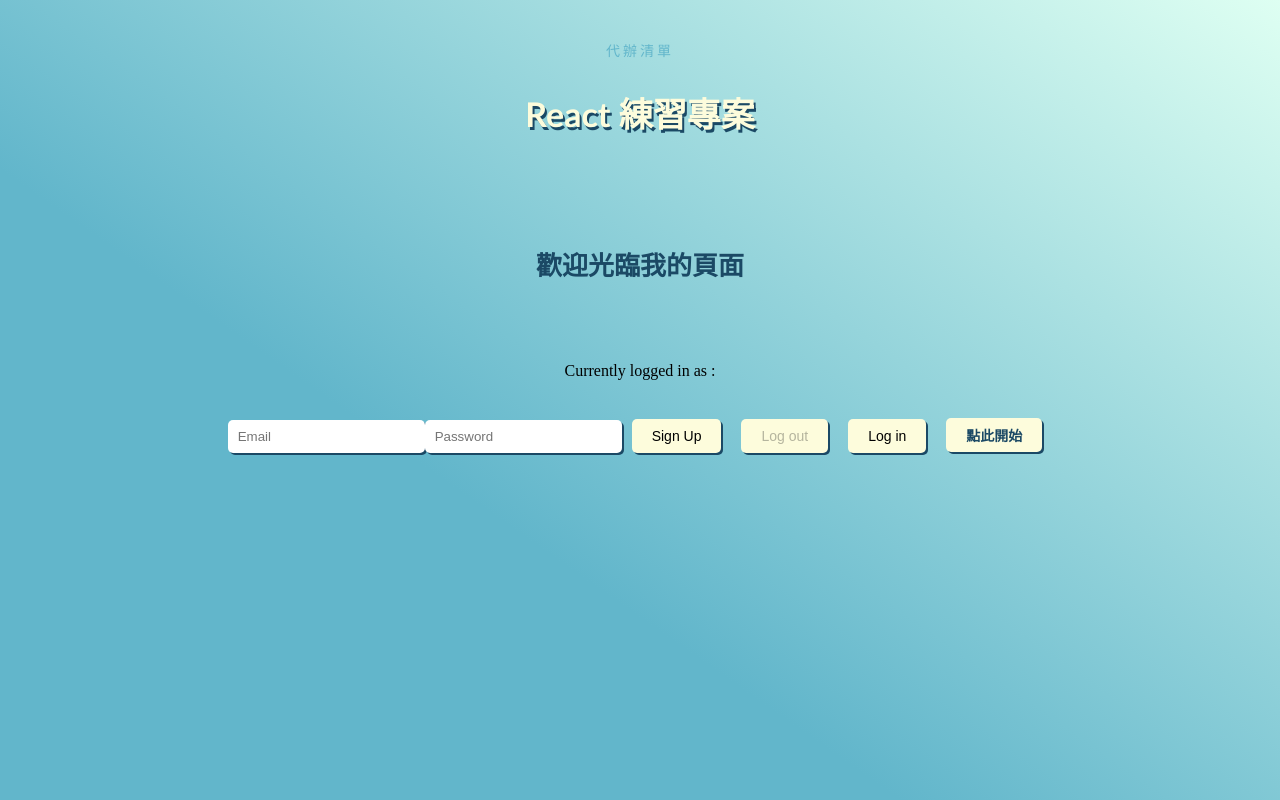
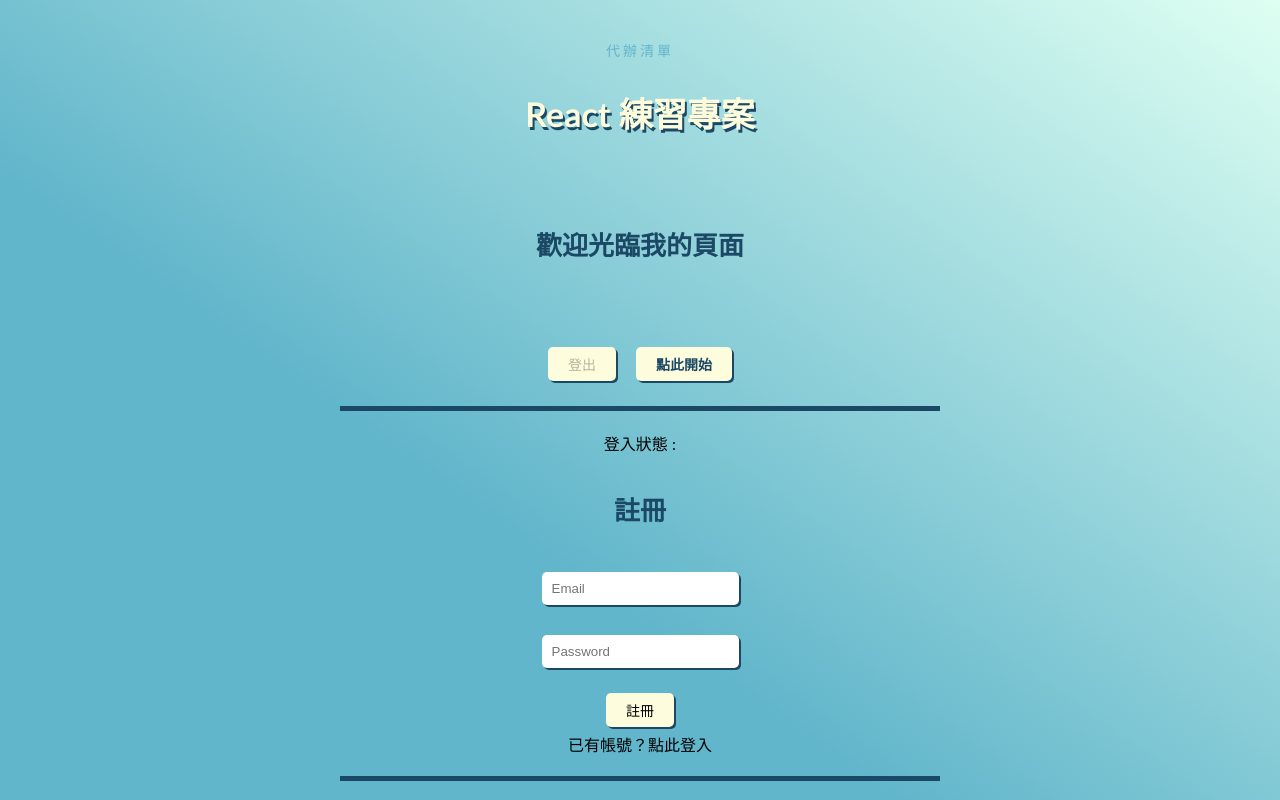
Before and after one commit to kristychaotw/To_Do_List, a React app: page / in a window 1280 px wide. Shown: the top 800 px of the page. Built offline with nearby package versions, Linux system fonts and the light colour scheme; no server answers.

Commit message:
[create]: login.js, logout.js , signup.js in components

```diff
--- a/src/index.css
+++ b/src/index.css
@@ -3,6 +3,11 @@
     margin: 40px auto;
     text-align: center;
     height: 100vh;
+}
+
+.container{
+    max-width: 600px;
+    margin: 0 auto;
 }
 
 button{
@@ -53,8 +58,14 @@
     letter-spacing: 3px;
 }
 
+h4{
+    color:#1B4965;
+    font-weight: 600;
+    font-size: 26px;
+}
+
 main{
-    padding: 80px 0;
+    padding: 60px 0 80px 0;
     color:#1B4965;
     font-weight: 600;
     font-size: 26px;
@@ -73,7 +84,7 @@
     border-radius: 5px;
     padding:9px 10px;
     outline: none;
-    margin: 40px 0px 30px 0px;
+    margin: 10px 0px 20px 0px;
     box-shadow: 2px 2px #1b4965;
 }
 
--- a/src/pages/HomePage/HomePage.js
+++ b/src/pages/HomePage/HomePage.js
@@ -1,56 +1,30 @@
-import React from 'react'
-import { useRef, useState } from 'react'
-import { Link } from 'react-router-dom'
-import { signup, useAuth, logout, login } from '../firebase'
+import React from "react";
+import { useRef, useState } from "react";
+import { Link } from "react-router-dom";
+import { LogoutBtn } from '../components/Logout'
+import { SignupBtn } from '../components/Signup'
+import { LoginBtn } from '../components/Login'
 
 export default function HomePage() {
-  const emailRef = useRef();
-  const passwordRef = useRef();
-  const [loading, setLoading] = useState(false)
-  const currentUser = useAuth()
 
-  async function handleSignup(){
-    setLoading(true);
-    try{
-      await signup(emailRef.current.value,passwordRef.current.value);
-    }catch{
-      alert("Error!");
-    }
-    setLoading(false);
-  }
-
-  async function handleLogout(){
-    setLoading(true);
-    try{
-      await logout();
-    }catch{
-      alert('Error!');
-    }
-    setLoading(false);
-  }
-
-  async function handleLogin(){
-    setLoading(true);
-    try{
-      await login(emailRef.current.value,passwordRef.current.value);
-    }catch{
-      alert("Error!");
-    }
-    setLoading(false);
-  }
 
 
   return (
     <>
-    <div><h2>React 練習專案</h2></div>
-    <main>歡迎光臨我的頁面</main>
-    <div>Currently logged in as : {currentUser?.email }</div>
-    <input ref={emailRef} type="email" placeholder='Email' />
-    <input ref={passwordRef} type="password" placeholder='Password' />
-    <button disabled={loading || currentUser } onClick={handleSignup}>Sign Up</button>
-    <button disabled={loading || !currentUser }onClick={handleLogout}>Log out</button>
-    <button disabled={loading || currentUser }onClick={handleLogin}>Log in</button>
-    <button ><Link to='/list'>點此開始</Link></button>
+      <div>
+        <h2>React 練習專案</h2>
+      </div>
+      <main>歡迎光臨我的頁面</main>
+      <LogoutBtn />
+      <button>
+        <Link to="/list">點此開始</Link>
+      </button>
+      <hr/>
+      <SignupBtn />
+      <hr />
+      <LoginBtn />
+
+
     </>
-  )
+  );
 }
--- /dev/null
+++ b/src/pages/components/Login.js
@@ -0,0 +1,36 @@
+import React from "react";
+import { useState, useRef } from "react";
+import { useAuth, login } from "../firebase";
+
+export function LoginBtn() {
+  const emailRef = useRef();
+  const passwordRef = useRef();
+  const [loading, setLoading] = useState(false);
+  const currentUser = useAuth();
+
+  async function handleLogin() {
+    setLoading(true);
+    try {
+      await login(emailRef.current.value, passwordRef.current.value);
+    } catch {
+      alert("Error!");
+    }
+    setLoading(false);
+  }
+  return (
+    <>
+      <div>登入狀態 : {currentUser?.email}</div>
+      <h4>登入</h4>
+      <input ref={emailRef} type="email" placeholder="Email" />
+      <br />
+      <input ref={passwordRef} type="password" placeholder="Password" />
+      <br />
+      <button disabled={loading || currentUser} onClick={handleLogin}>
+        登入
+      </button>
+      <div>
+        沒有帳號？<span>點此註冊</span>
+      </div>
+    </>
+  );
+}
--- /dev/null
+++ b/src/pages/components/Logout.js
@@ -0,0 +1,24 @@
+import React from 'react'
+import { useState } from 'react'
+import { useAuth, logout } from '../firebase';
+
+export function LogoutBtn() {
+    const [loading, setLoading] = useState(false);
+    const currentUser = useAuth();
+    async function handleLogout() {
+        setLoading(true);
+        try {
+          await logout();
+        } catch {
+          alert("Error!");
+        }
+        setLoading(false);
+      }
+  return (
+      <>
+        <button disabled={loading || !currentUser} onClick={handleLogout}>
+          登出
+        </button>
+        </>
+  )
+}
--- a/src/pages/components/Signup.js
+++ b/src/pages/components/Signup.js
@@ -1,21 +1,36 @@
 import React from 'react'
-import { getAuth, createUserWithEmailAndPassword } from "firebase/auth";
+import { useState, useRef } from 'react'
+import { useAuth, signup } from '../firebase';
 
 
-export default function Signup() {
-    const auth = getAuth();
-    createUserWithEmailAndPassword(auth, email, password)
-      .then((userCredential) => {
-        // Signed in
-        const user = userCredential.user;
-        // ...
-      })
-      .catch((error) => {
-        const errorCode = error.code;
-        const errorMessage = error.message;
-        // ..
-      });
+export function SignupBtn() {
+  const emailRef = useRef();
+  const passwordRef = useRef();
+  const [loading, setLoading] = useState(false);
+  const currentUser = useAuth();
+
+  async function handleSignup() {
+    setLoading(true);
+    try {
+      await signup(emailRef.current.value, passwordRef.current.value);
+    } catch {
+      alert("Error!");
+    }
+    setLoading(false);
+  }
+
   return (
-    <div>Signup</div>
+    <>
+    <div className="container">
+        <div>登入狀態 : {currentUser?.email}</div>
+        <h4>註冊</h4>
+        <input ref={emailRef} type="email" placeholder="Email" /><br/>
+        <input ref={passwordRef} type="password" placeholder="Password" /><br/>
+        <button disabled={loading || currentUser} onClick={handleSignup}>
+          註冊
+        </button>
+        <div>已有帳號？<span>點此登入</span></div>
+      </div>
+      </>
   )
 }
```
Also changed, not shown: src/pages/components/Signin.js (deleted, +0 -17 lines).
